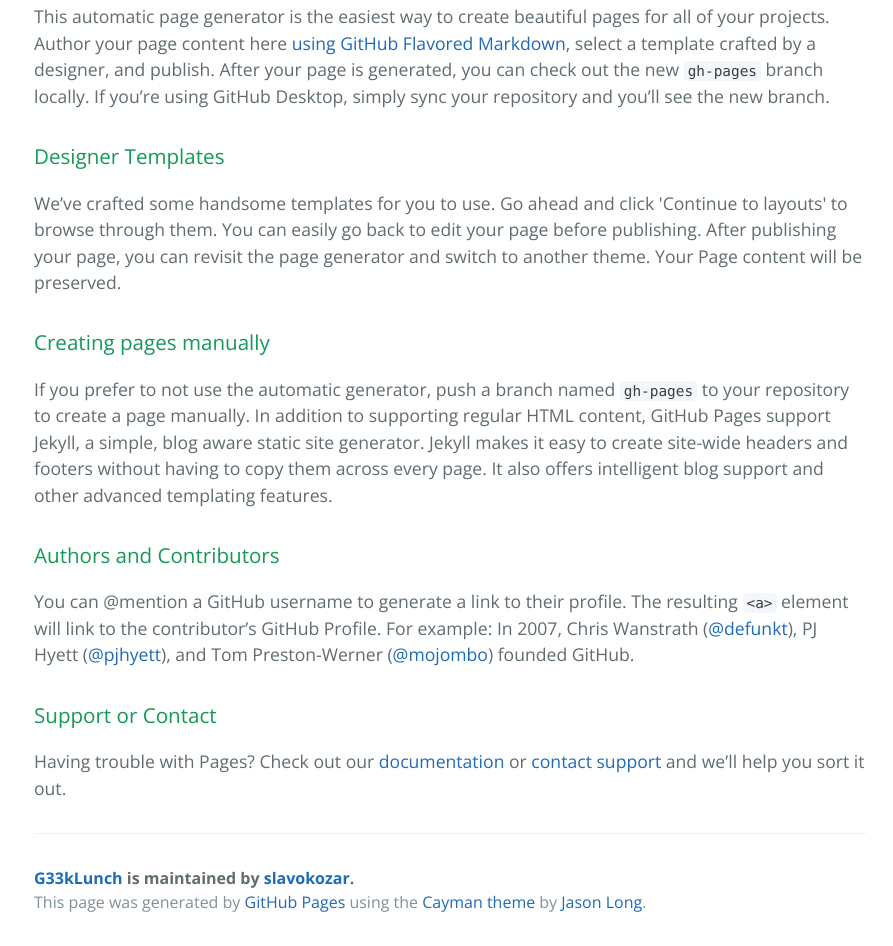
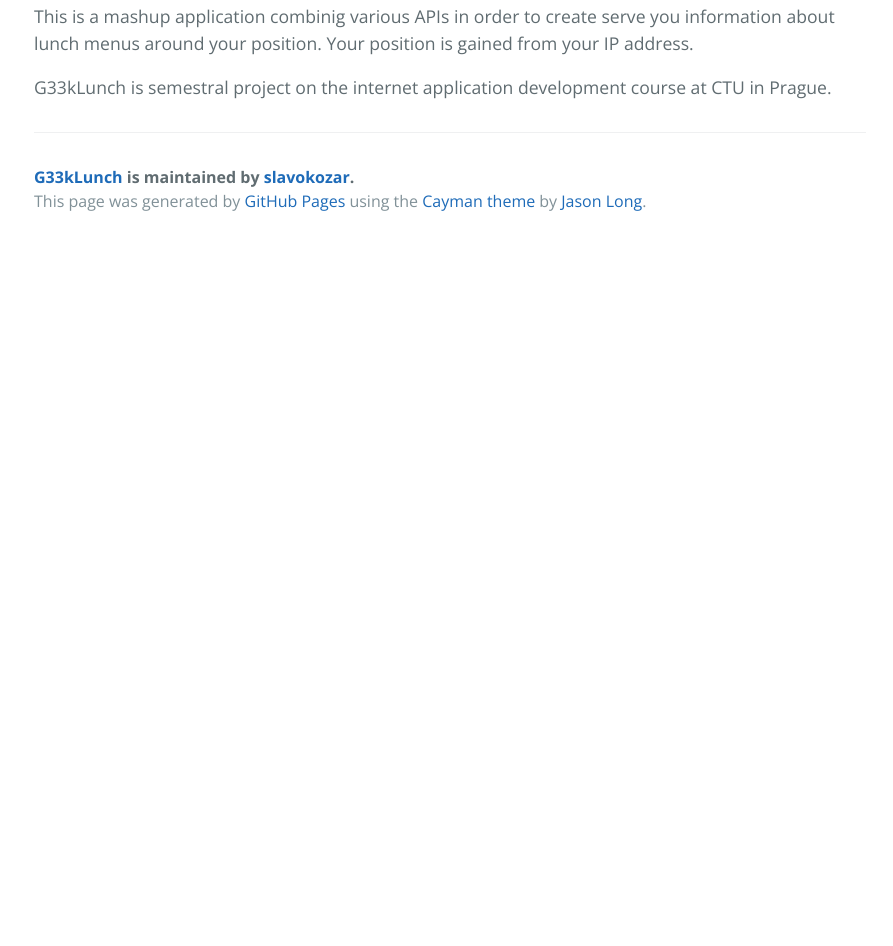
Before and after one commit to slavokozar/geek_lunch, a plain HTML site: page index.html in a window 1280 px wide. Shown: the part 413-1359 px from the top of the page, without its empty margins (190-1083 px from the left). After the commit the page ends 800 px from the top, so only its background shows below. Drawn offline with nearby package versions, Linux system fonts and the light colour scheme.

Commit message:
init page

```diff
--- a/index.html
+++ b/index.html
@@ -22,27 +22,9 @@
       <h3>
 <a id="welcome-to-github-pages" class="anchor" href="#welcome-to-github-pages" aria-hidden="true"><span aria-hidden="true" class="octicon octicon-link"></span></a>Welcome to GitHub Pages.</h3>
 
-<p>This automatic page generator is the easiest way to create beautiful pages for all of your projects. Author your page content here <a href="https://guides.github.com/features/mastering-markdown/">using GitHub Flavored Markdown</a>, select a template crafted by a designer, and publish. After your page is generated, you can check out the new <code>gh-pages</code> branch locally. If you’re using GitHub Desktop, simply sync your repository and you’ll see the new branch.</p>
+<p>This is a mashup application combinig various APIs in order to create serve you information about lunch menus around your position. Your position is gained from your IP address.</p>
 
-<h3>
-<a id="designer-templates" class="anchor" href="#designer-templates" aria-hidden="true"><span aria-hidden="true" class="octicon octicon-link"></span></a>Designer Templates</h3>
-
-<p>We’ve crafted some handsome templates for you to use. Go ahead and click 'Continue to layouts' to browse through them. You can easily go back to edit your page before publishing. After publishing your page, you can revisit the page generator and switch to another theme. Your Page content will be preserved.</p>
-
-<h3>
-<a id="creating-pages-manually" class="anchor" href="#creating-pages-manually" aria-hidden="true"><span aria-hidden="true" class="octicon octicon-link"></span></a>Creating pages manually</h3>
-
-<p>If you prefer to not use the automatic generator, push a branch named <code>gh-pages</code> to your repository to create a page manually. In addition to supporting regular HTML content, GitHub Pages support Jekyll, a simple, blog aware static site generator. Jekyll makes it easy to create site-wide headers and footers without having to copy them across every page. It also offers intelligent blog support and other advanced templating features.</p>
-
-<h3>
-<a id="authors-and-contributors" class="anchor" href="#authors-and-contributors" aria-hidden="true"><span aria-hidden="true" class="octicon octicon-link"></span></a>Authors and Contributors</h3>
-
-<p>You can @mention a GitHub username to generate a link to their profile. The resulting <code>&lt;a&gt;</code> element will link to the contributor’s GitHub Profile. For example: In 2007, Chris Wanstrath (<a href="https://github.com/defunkt" class="user-mention">@defunkt</a>), PJ Hyett (<a href="https://github.com/pjhyett" class="user-mention">@pjhyett</a>), and Tom Preston-Werner (<a href="https://github.com/mojombo" class="user-mention">@mojombo</a>) founded GitHub.</p>
-
-<h3>
-<a id="support-or-contact" class="anchor" href="#support-or-contact" aria-hidden="true"><span aria-hidden="true" class="octicon octicon-link"></span></a>Support or Contact</h3>
-
-<p>Having trouble with Pages? Check out our <a href="https://help.github.com/pages">documentation</a> or <a href="https://github.com/contact">contact support</a> and we’ll help you sort it out.</p>
+<p>G33kLunch is semestral project on the internet application development course at CTU in Prague.</p>
 
       <footer class="site-footer">
         <span class="site-footer-owner"><a href="https://github.com/slavokozar/geek_lunch">G33kLunch</a> is maintained by <a href="https://github.com/slavokozar">slavokozar</a>.</span>
```
